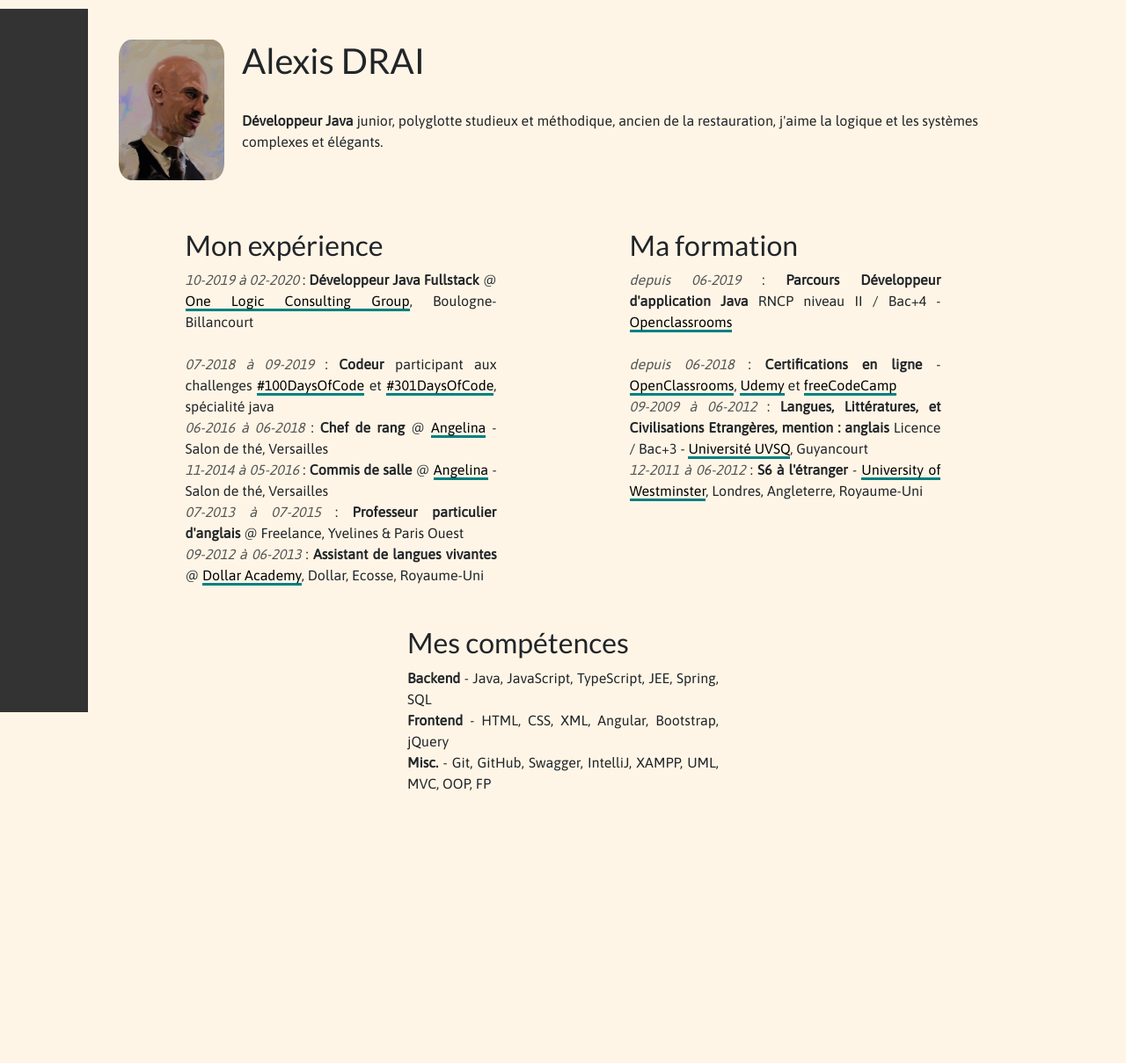
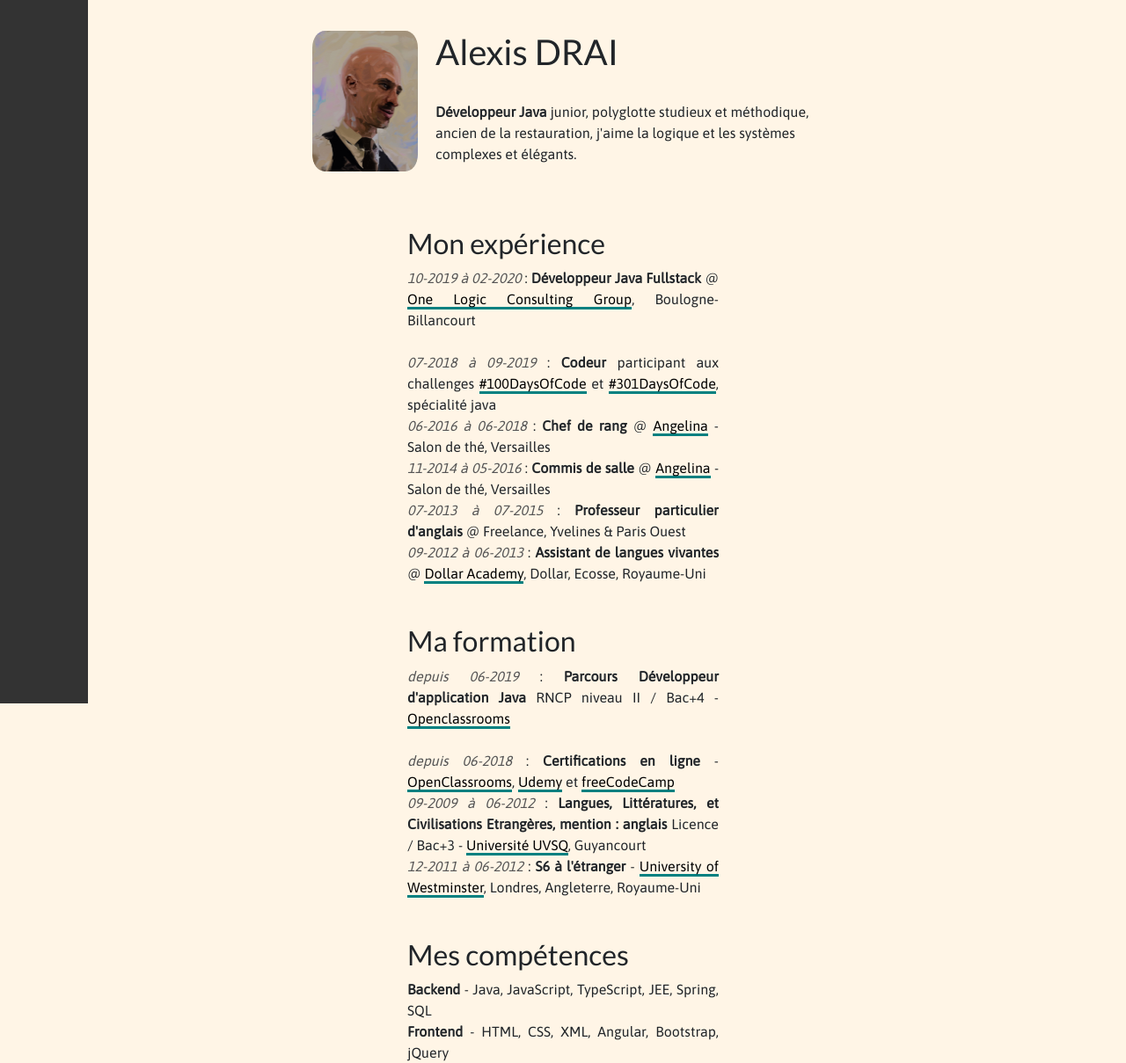
Before and after one commit to draialexis/draialexis, a PHP site: page / in a window 1280 px wide. Shown: the top 1209 px of the page at 88% size. Before the commit the page ends 899 px from the top, so only its background shows below. Run offline with PHP 8.4, Linux system fonts and the light colour scheme.

Commit message:
Rework margins

```diff
--- a/style.css
+++ b/style.css
@@ -1,6 +1,5 @@
 body
 {
-	height: 85vh;
 	background-color: #fff5e6;
 }
 section
@@ -30,7 +29,8 @@
 }
 #main-wrapper
 {
-	margin: 10px 100px;
+	height: 80vh;
+	margin: 0 40vh 20vh 40vh;
 	padding: 15px;
 	display: flex;
 	flex-direction: column;
```
